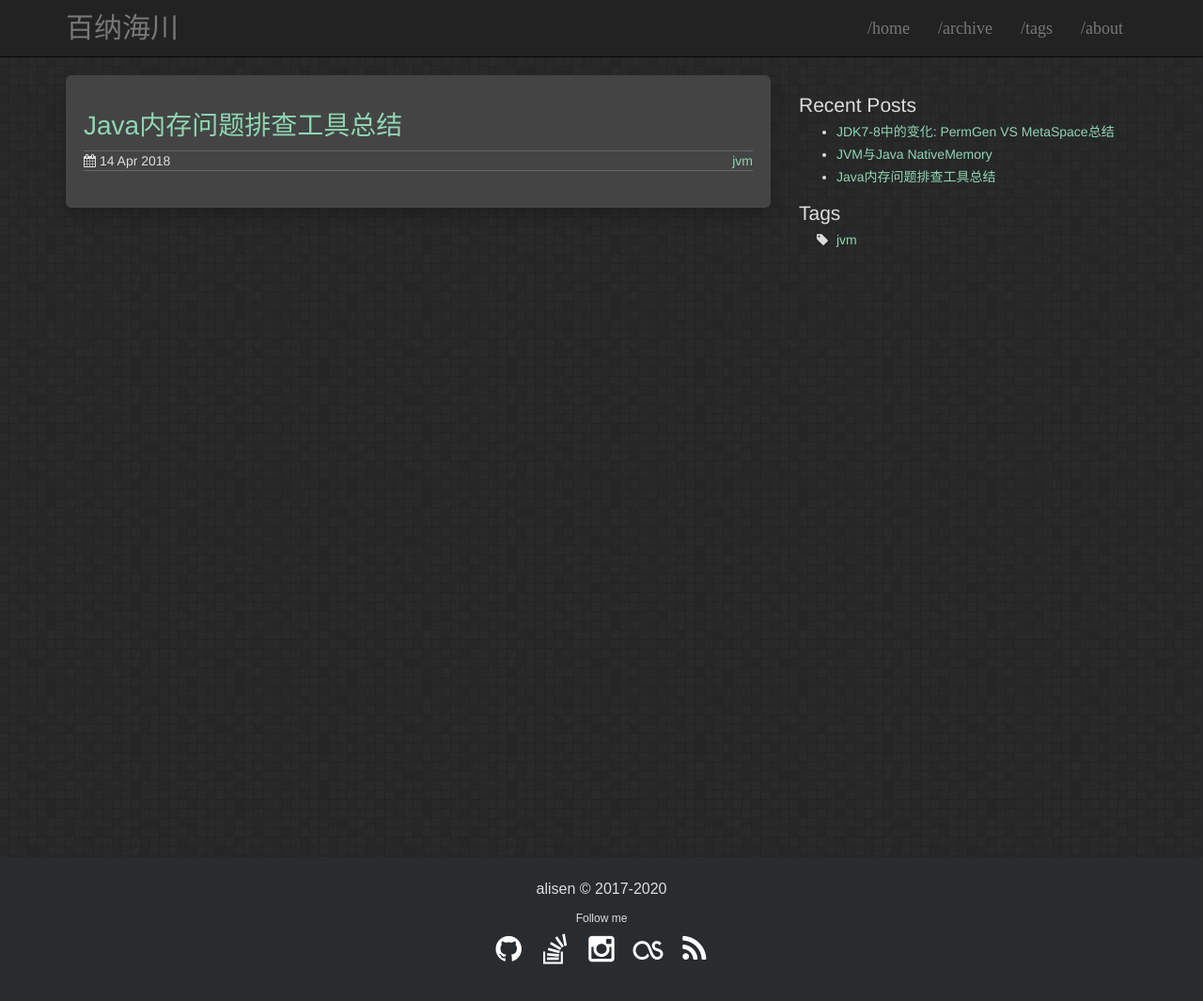
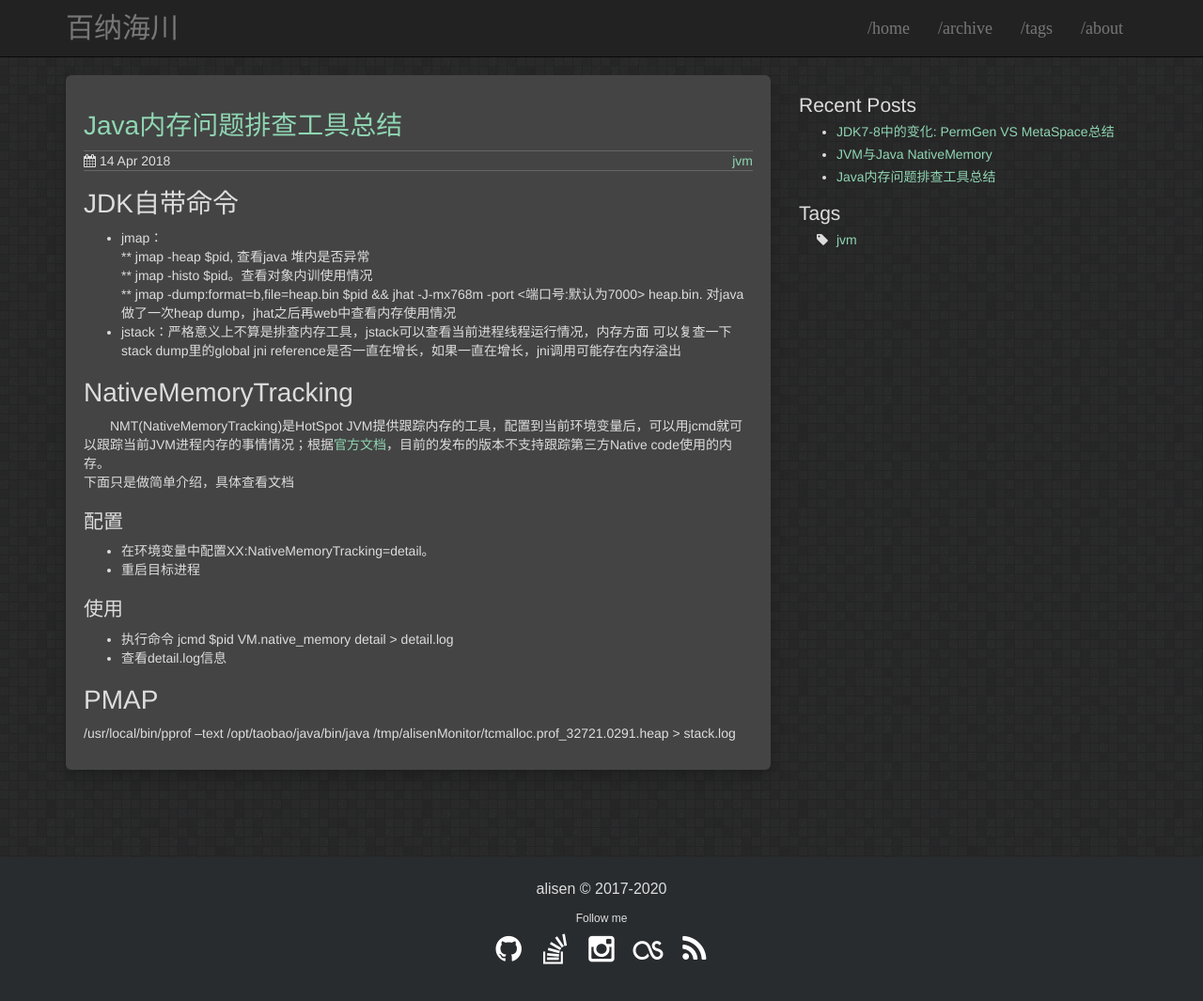
Before and after one commit to igithu/summary, a Jekyll site: the page built from _posts/2018-04-14-jvm-memory-tools.md, in a window 1280 px wide and 1089 px high. Shown: the top 1065 px of the window at 94% size. Built offline with Jekyll 4.4.1, drawn with Linux system fonts in a browser that asks for light colours.

Commit message:
Update 2018-04-14-jvm-memory-tools.md

```diff
--- a/_posts/2018-04-14-jvm-memory-tools.md
+++ b/_posts/2018-04-14-jvm-memory-tools.md
@@ -4,3 +4,29 @@ title: "Java内存问题排查工具总结"
 date: 2018-04-14
 tags: jvm
 ---
+
+# JDK自带命令
+* jmap：
+** jmap -heap $pid, 查看java 堆内是否异常
+** jmap -histo  $pid。查看对象内训使用情况
+** jmap -dump:format=b,file=heap.bin $pid && jhat -J-mx768m -port <端口号:默认为7000> heap.bin.  对java做了一次heap dump，jhat之后再web中查看内存使用情况
+* jstack：严格意义上不算是排查内存工具，jstack可以查看当前进程线程运行情况，内存方面 可以复查一下stack dump里的global jni reference是否一直在增长，如果一直在增长，jni调用可能存在内存溢出
+
+
+# NativeMemoryTracking
+&emsp;&emsp;NMT(NativeMemoryTracking)是HotSpot JVM提供跟踪内存的工具，配置到当前环境变量后，可以用jcmd就可以跟踪当前JVM进程内存的事情情况；根据[官方文档](https://docs.oracle.com/javase/8/docs/technotes/guides/vm/nmt-8.html)，目前的发布的版本不支持跟踪第三方Native code使用的内存。
+下面只是做简单介绍，具体查看文档
+
+## 配置
+* 在环境变量中配置XX:NativeMemoryTracking=detail。
+* 重启目标进程
+
+## 使用
+* 执行命令 jcmd $pid VM.native_memory detail > detail.log
+* 查看detail.log信息
+
+
+# PMAP
+
+
+/usr/local/bin/pprof --text /opt/taobao/java/bin/java /tmp/alisenMonitor/tcmalloc.prof_32721.0291.heap > stack.log
```
